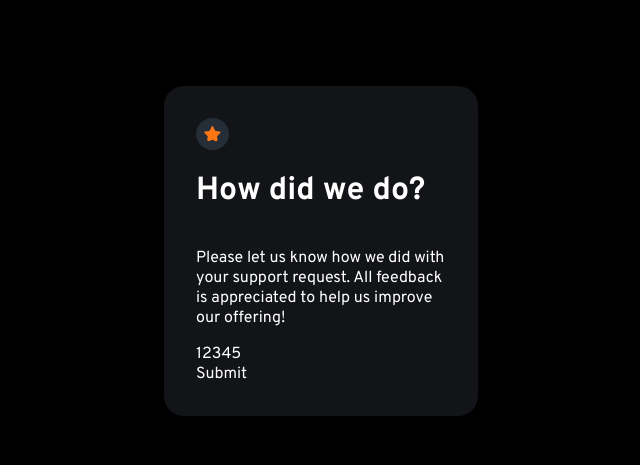
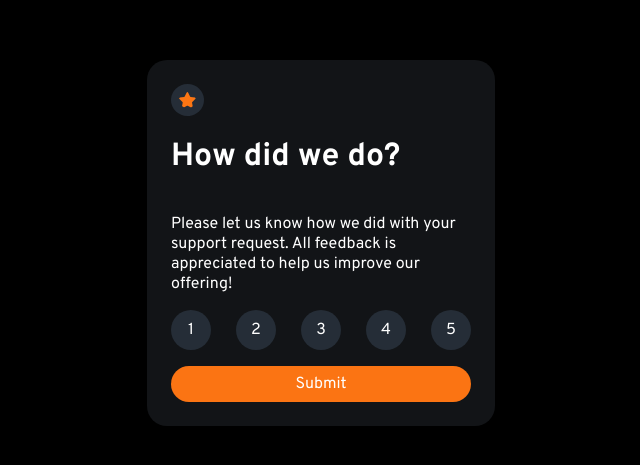
Before and after one commit to aljager1983/interactive-rating-component, a plain HTML site: page index.html in a window 1280 px wide. Shown: the part 157-622 px from the top of the page, without its empty margins (319-959 px from the left). Drawn offline with Linux system fonts and the light colour scheme.

Commit message:
4th commit

```diff
--- a/index.html
+++ b/index.html
@@ -15,7 +15,7 @@
 </head>
 <body>
 <main>
-  <div class="rate">
+  <div id="rate">
     <!-- Rating state start -->
     <img src="images/icon-star.svg" alt="star" class="star">
     <h1>How did we do?</h1>
@@ -23,29 +23,25 @@
       Please let us know how we did with your support request. All feedback is appreciated to help us improve our offering!
     </p>
     <div class="numbers">
-    <div class="one">1</div>
-    <div class="two">2</div>
-    <div class="three">3</div>
-    <div class="four">4</div>
-    <div class="five">5</div>
+      <div id="num">1</div>
+      <div id="num">2</div>
+      <div id="num">3</div>
+      <div id="num">4</div>
+      <div id="num">5</div>
     </div>
-
-
-
-  Submit
-
+    <h2 id="submitbtn">Submit</h2>
   <!-- Rating state end -->
   </div>
 
-  <div class="thankstate">
+  <div id="thankstate">
      <!-- Thank you state start -->
 
-  You selected <!-- Add rating here --> out of 5
+    <h2>You selected <!-- Add rating here --> out of 5</h2>
 
-  Thank you!
+    <p>Thank you!</p>
 
-  We appreciate you taking the time to give a rating. If you ever need more support,
-  don’t hesitate to get in touch!
+    <p>We appreciate you taking the time to give a rating. If you ever need more support,
+    don’t hesitate to get in touch!</p>
 
   <!-- Thank you state end -->
   </div>
@@ -55,5 +51,6 @@
 
 
   </main>
+  <script src="index.js"></script>
 </body>
 </html>
--- /dev/null
+++ b/index.js
@@ -0,0 +1,16 @@
+//submit button
+const submitbtn = document.getElementById("submitbtn");
+const number = document.getElementById("num");
+const thankState = document.getElementById("thankstate");
+const rate = document.getElementById("rate");
+
+submitbtn.addEventListener("click", function() {
+    console.log("button is clicked");
+    thankState.style.display = "grid";
+    rate.style.display = "none";
+})
+
+
+number.addEventListener("click", function() {
+    console.log("number is clicked");
+})
--- a/style.css
+++ b/style.css
@@ -8,35 +8,78 @@
 body {
     background-color: black;
     color: white;
+    margin: 0;
+    padding: 0;
 }
 
 main {
     display: grid;
     place-content: center;
     font-family: Overpass;
-    height: 100vh;
-    margin: auto;
+    min-height: 100vh;
+
 }
 
-.rate {
+#rate {
     display: grid;
     align-self: center;
-    margin: auto;
-    padding: 2rem;
-    width: 250px;
+    padding: 1.5rem;
+    width: 300px;
     background-color: var(--VeryDarkBlue);
     border-radius: 20px;
+    transition: .5s ease;
 }
 .star {
     padding: .5rem;
     background-color: var(--DarkBlue);
     border-radius: 50%;
 }
-.thankstate {
+
+#thankstate {
     display: none;
+    margin: auto;
     position: absolute;
+    align-self: center;
+    justify-self: center;
+    padding: 1.5rem;
+    width: 300px;
+    background-color: var(--VeryDarkBlue);
+    border-radius: 20px;
+    transition: .5s ease;
 }
 
 .numbers {
     display: flex;
+    justify-content: space-between;
+    align-items: center;
 }
+
+#num {
+    display: flex;
+    justify-content: center;
+    align-items: center;
+    background-color: var(--DarkBlue);
+    height: 40px;
+    width: 40px;
+    border-radius: 50%;
+}
+#num:hover{
+    cursor: pointer;
+}
+
+h1 {
+    font-size: 2rem;
+}
+h2 {
+    padding: .5rem;
+    margin: 1rem 0 0 0;
+    font-size: 1rem;
+    font-weight: 400;
+    text-align: center;
+    background-color: hsl(25, 97%, 53%);
+    border-radius: 20px;
+}
+
+h2:hover {
+    cursor: pointer;
+}
```
Lines whose indentation alone changed are shown as unchanged.
